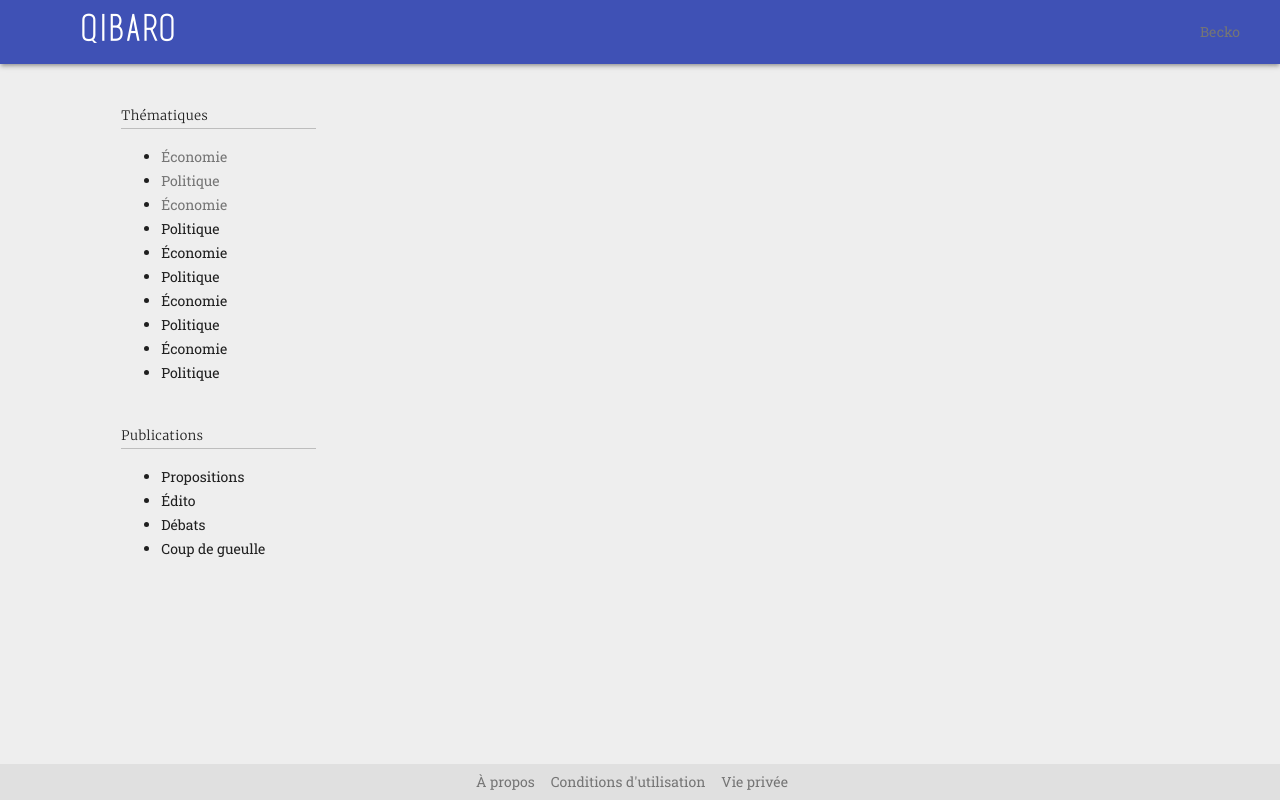
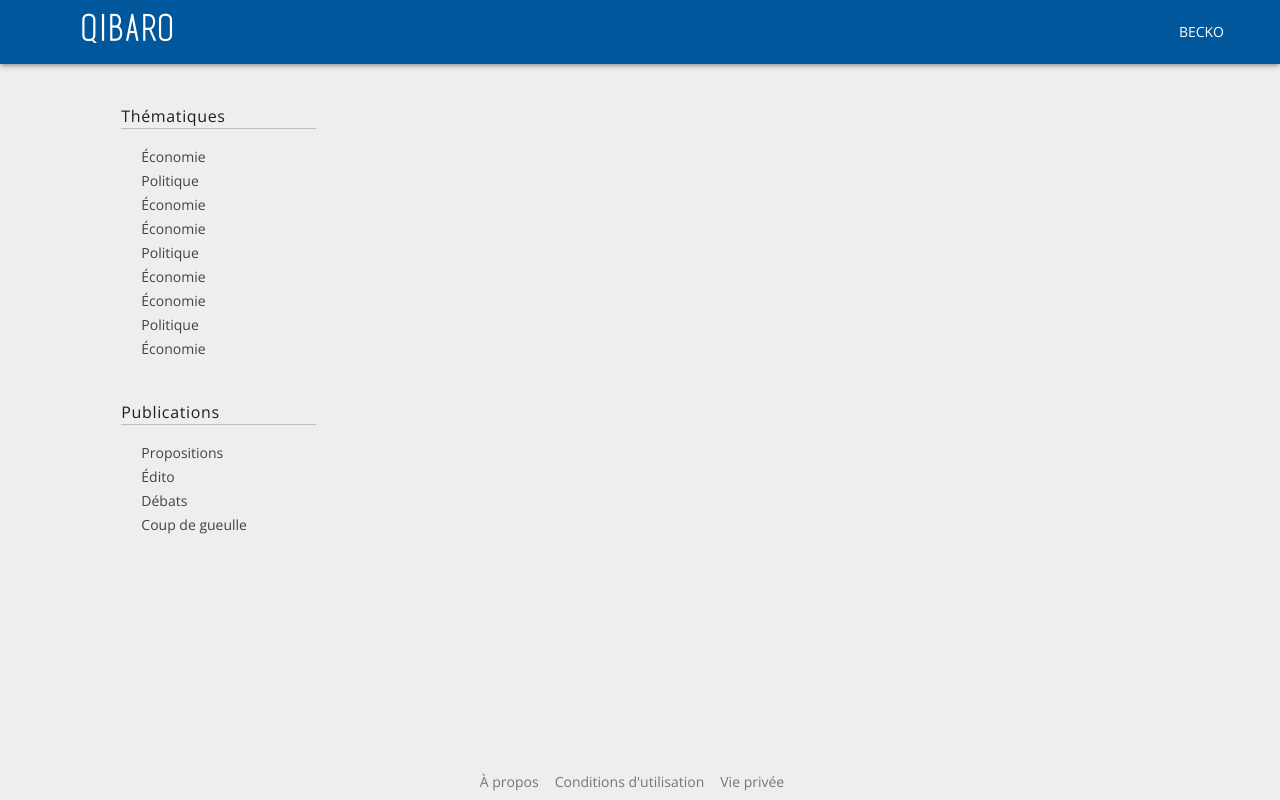
Before and after one commit to beckojr/qibaro, a Flask app: page /home/ in a window 1280 px wide. Run offline with Flask 2, Linux system fonts and the light colour scheme; some libraries are stand-ins or nearby versions.

Commit message:
Codage du menu du profil de l'utilisateur, modifications apportées dans les feuilles de style à certains élements

```diff
--- a/static/css/home.css
+++ b/static/css/home.css
@@ -1,36 +1,41 @@
 #th-content, #pub-content { /*Liste des thématiques*/
   padding-bottom: 15px;
-  font-family: 'Roboto Slab', 'Merriweather', serif;
+  font-family: 'Open Sans', 'Merriweather', serif;
   /*list-style-position: inside;*/
 }
 
-#th-content > li:hover{
-  background-color: #FAFAFA;
-  border-radius: 2px;
+.side_list > li {
+  list-style-type: none;
+  position: relative;
+  left: -30px;
+  padding-left: 10px;
+}
+
+.side_list > li > a{
+  text-decoration: none;
+  color: #424242;
+}
+
+.side_list > li:hover{
+  background-color: #F5F5F5;
+}
+
+.side_list > li > a:active {
+  background-color: #F5F5F5;
 }
 
 #th-title, #pub-title {
   border-bottom: solid 1px;
   border-color: #BDBDBD;
-  font-family: 'Merriweather';
-  font-size: 13px;
+  font-family: 'Open Sans';
 }
 
-a {
-  text-decoration: none;
-  position: relative;
+#btn-profil {
+  height: 100%;
+  color: white;
+  font-family: 'Open Sans';
 }
 
-a:hover {
-  text-decoration: underline;
+.mdl-layout__header--waterfall{
+   overflow: visible;
 }
-
-footer {
-  position: absolute;
-  right: 0;
-  bottom: 0;
-  left: 0;
-  background-color: #e0e0e0;
-  text-align: center;
-  font-family: 'Roboto Slab', 'Merriweather', serif;
-}
--- a/static/css/page-layout.css
+++ b/static/css/page-layout.css
@@ -6,32 +6,41 @@
 body {
   margin: 0;
   background-color: #EEEEEE;
+  z-index: -99;
 }
 
-#logo {
+.mdl-layout__header-row {
+  background-color: #01579b;
+}
+
+#logo > a{
   position: relative;
   font-family: 'basictitlefont';
   font-weight: bold;
   font-size: 35px;
+  text-decoration: none;
+  color: white;
 }
 
-a {
+.user-profil:hover {
+  background-color: #0277BD;
+}
+
+.user-profil > a {
+  padding: 5px;
+  color: white;
+  text-decoration: none;
+}
+
+#footer_list > li > a {
   text-decoration: none;
   position: relative;
-  font-family: 'Roboto Slab', 'Merriweather', serif;
+  font-family: 'Open Sans', 'Merriweather', serif;
   color: #757575 !important;
 }
 
-footer > li > a:hover {
+#footer_list > li > a:hover {
   text-decoration: underline;
-}
-
-.user-profil {
-  height: 100;
-  margin-right: 10px;
-}
-
-.user-profil:hover {
 }
 
 footer {
@@ -39,6 +48,6 @@ footer {
   right: 0;
   bottom: 0;
   left: 0;
-  background-color: #e0e0e0;
+  /*background-color: #e0e0e0;*/
   text-align: center;
 }
--- a/templates/content/home.html
+++ b/templates/content/home.html
@@ -2,6 +2,19 @@
 
 {% block stylesheet %}
   <link rel="stylesheet" href="../../static/css/home.css"/>
+{% endblock %}
+
+{% block nav_block %}
+
+<nav class="user-profil mdl-navigation">
+  <button type="button" class="mdl-button mdl-js-button mdl-js-ripple-effect" id="btn-profil">BECKO</button>
+</nav>
+
+<ul class="mdl-menu mdl-js-menu mdl-menu--bottom-right" for="btn-profil">
+  <li class="mdl-menu__item">Profil</li>
+  <li class="mdl-menu__item">Compte</li>
+  <li class="mdl-menu__item">Déconnexion</li>
+</ul>
 {% endblock %}
 
 {% block content %}
@@ -9,27 +22,26 @@
 <section class="mdl-cell mdl-cell--2-col mdl-cell--1-offset" id="left-section">
   <div id="thematiques">
     <h6 id="th-title">Thématiques</h6>
-    <ul id="th-content">
+    <ul id="th-content" class="side_list">
       <li><a href="#">Économie</a></li>
       <li><a href="#">Politique</a></li>
       <li><a href="#">Économie</a></li>
-      <li>Politique</li>
-      <li>Économie</li>
-      <li>Politique</li>
-      <li>Économie</li>
-      <li>Politique</li>
-      <li>Économie</li>
-      <li>Politique</li>
+      <li><a href="#">Économie</a></li>
+      <li><a href="#">Politique</a></li>
+      <li><a href="#">Économie</a></li>
+      <li><a href="#">Économie</a></li>
+      <li><a href="#">Politique</a></li>
+      <li><a href="#">Économie</a></li>
     </ul>
   </div>
 
   <div id="publications">
     <h6 id="pub-title">Publications</h6>
-    <ul id="pub-content">
-      <li><a href="#"></a>Propositions</li>
-      <li><a href="#"></a>Édito</li>
-      <li><a href="#"></a>Débats</li>
-      <li><a href="#"></a>Coup de gueulle</li>
+    <ul id="pub-content" class="side_list">
+      <li><a href="#">Propositions</a></li>
+      <li><a href="#">Édito</a></li>
+      <li><a href="#">Débats</a></li>
+      <li><a href="#">Coup de gueulle</a></li>
     </ul>
   </div>
 </section>
--- a/templates/content/page-layout.html
+++ b/templates/content/page-layout.html
@@ -13,7 +13,7 @@
   <link rel="stylesheet" href="../../static/css/page-layout.css"/>
   <link href="https://fonts.googleapis.com/css?family=Slabo+27px" rel="stylesheet">
   <link rel="stylesheet" href="https://fonts.googleapis.com/icon?family=Material+Icons">
-  <link href="https://fonts.googleapis.com/css?family=Merriweather:300|Roboto+Slab" rel="stylesheet">
+  <link href="https://fonts.googleapis.com/css?family=Merriweather|Open+Sans" rel="stylesheet">
   <link rel="stylesheet" href="https://code.getmdl.io/1.2.1/material.indigo-pink.min.css">
   <script defer src="https://code.getmdl.io/1.2.1/material.min.js"></script>
   <script src="https://use.fontawesome.com/a7f3555ed9.js"></script>
@@ -30,12 +30,12 @@
 
     <header class="mdl-layout__header mdl-layout__header--waterfall mdl-shadow--3dp">
       <div class="mdl-layout__header-row">
-        <span class="mdl-layout-title" id="logo">Qibaro</span>
+        <span class="mdl-layout-title" id="logo"><a href="/">Qibaro</a></span>
 
         <div class="mdl-layout-spacer"></div>
-        <nav class="user-profil mdl-navigation">
-          <a href="#">Becko</a>
-        </nav>
+        {% block nav_block %}
+
+        {% endblock %}
       </div>
     </header>
 
@@ -50,7 +50,7 @@
       <!-- Pied de page  -->
       <footer class="mdl-min-footer">
         <div class="mdl-mini-footer__left-section">
-          <ul class="mdl-mini-footer__link-list">
+          <ul class="mdl-mini-footer__link-list" id="footer_list">
             <li><a href="#">À propos</a></li>
             <li><a href="#">Conditions d'utilisation</a></li>
             <li><a href="#">Vie privée</a></li>
--- a/templates/index/index-layout.html
+++ b/templates/index/index-layout.html
@@ -12,7 +12,7 @@
   <meta name="viewport" content="width=device-width, initial-scale=1.0">
   <link href="https://fonts.googleapis.com/css?family=Slabo+27px" rel="stylesheet">
   <link rel="stylesheet" href="https://fonts.googleapis.com/icon?family=Material+Icons">
-  <link href="https://fonts.googleapis.com/css?family=Merriweather:300|Roboto+Slab" rel="stylesheet">
+  <link href="https://fonts.googleapis.com/css?family=Merriweather|Open+Sans" rel="stylesheet">
   <link rel="stylesheet" href="https://code.getmdl.io/1.2.1/material.indigo-pink.min.css">
   <script defer src="https://code.getmdl.io/1.2.1/material.min.js"></script>
   <script src="https://use.fontawesome.com/a7f3555ed9.js"></script>
@@ -36,7 +36,7 @@
           <!-- Formulaire d'inscription -->
           <div class="mdl-card mdl-shadow--6dp" id="form-connexion">
             <div class="mdl-card__title">
-              <h3 class="mdl-card__title-text" id="logo">Qibaro</h3>
+              <h3 class="mdl-card__title-text"><a href="/" id="logo">Qibaro</a></h3>
               <!-- <small>Osons inventer l'avenir</small> -->
             </div>
 
@@ -67,7 +67,7 @@
               {% block footer %}
               <footer class="mdl-min-footer">
                 <div class="mdl-mini-footer__left-section">
-                  <ul class="mdl-mini-footer__link-list">
+                  <ul class="mdl-mini-footer__link-list" id="footer_list">
                     <li><a href="#">À propos</a></li>
                     <li><a href="#">Conditions d'utilisation</a></li>
                     <li><a href="#">Vie privée</a></li>
--- a/templates/index/inscription.html
+++ b/templates/index/inscription.html
@@ -29,5 +29,5 @@
 {% endblock %}
 
 {% block card_footer %}
-<span id="card-footer">Déja inscrit? <a href="/">Se connecter</a></span>
+<span id="i-card-footer">Déja inscrit? <a href="/">Se connecter</a></span>
 {% endblock %}
```
Also changed, not shown: static/css/index.css (+34 -13 lines).
